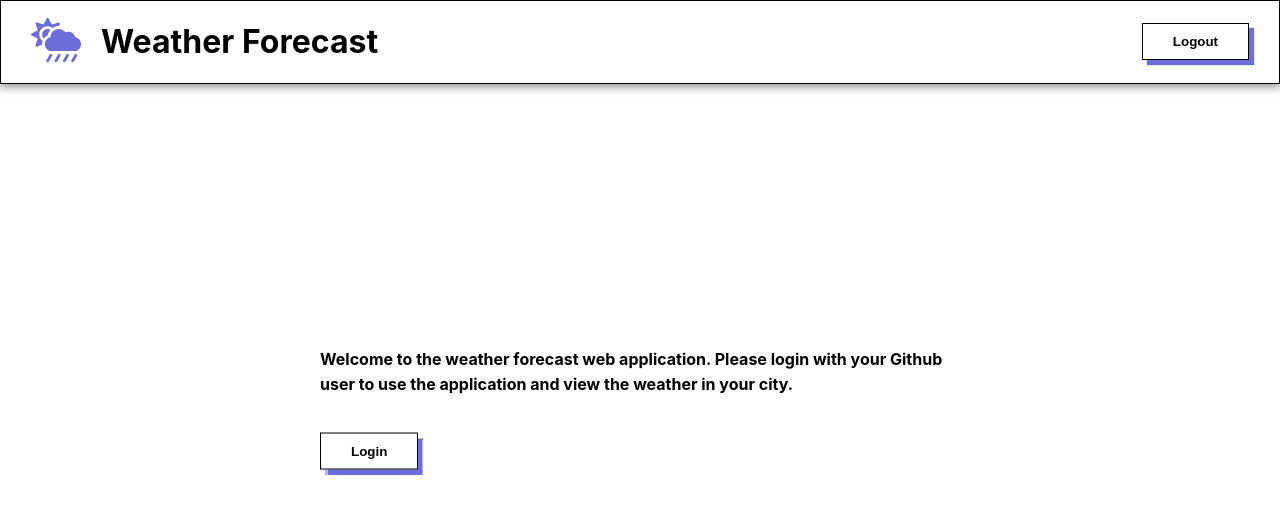
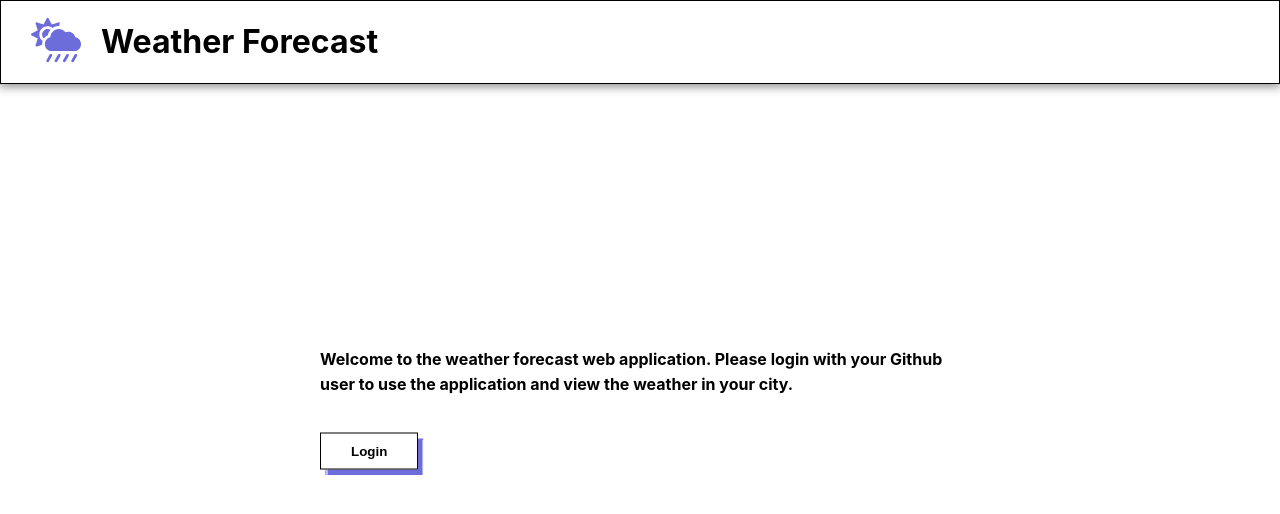
Before and after one commit to Jean123Van/weather-test, a React (Create React App) app: page / in a window 1280 px wide. Shown: the top 514 px of the page. Built offline with nearby package versions, Linux system fonts and the light colour scheme.

Commit message:
logout button disappears when user is logged in

```diff
--- a/src/components/Navbar/Navbar.js
+++ b/src/components/Navbar/Navbar.js
@@ -6,7 +6,9 @@ import { Link } from "react-router-dom";
 import { useAuth0 } from "@auth0/auth0-react";
 
 function Navbar(props) {
-  const { logout } = useAuth0();
+  const { logout, isLoading, isAuthenticated } = useAuth0();
+
+  let display = isAuthenticated ? "inline" : "none";
 
   return (
     <div className="navbar-cntr">
@@ -16,6 +18,7 @@ function Navbar(props) {
       <h1>Weather Forecast</h1>
       <button
         className="button-primary button-logout"
+        style={{ display: display }}
         onClick={() =>
           logout({ logoutParams: { returnTo: window.location.origin } })
         }
```
